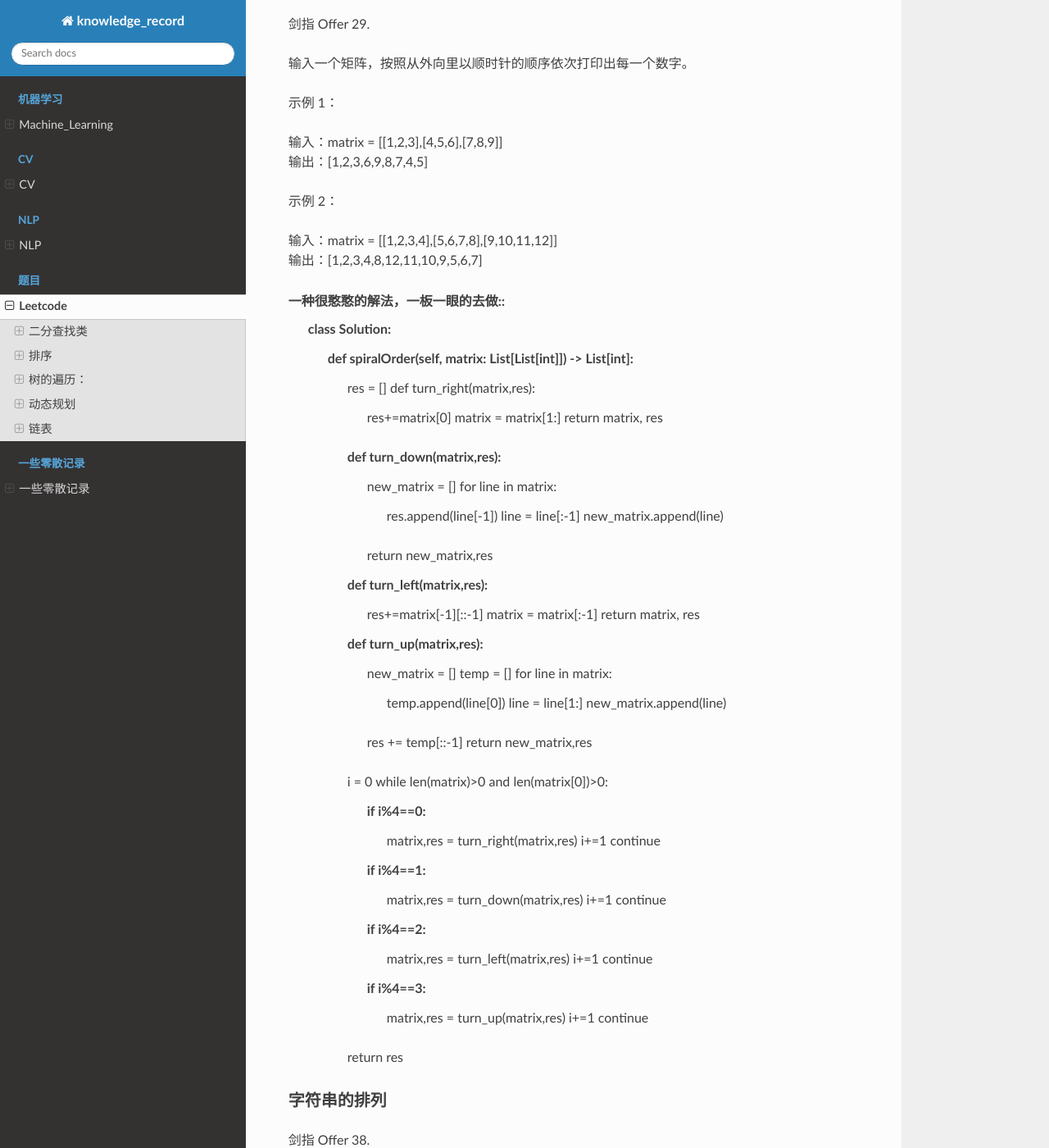
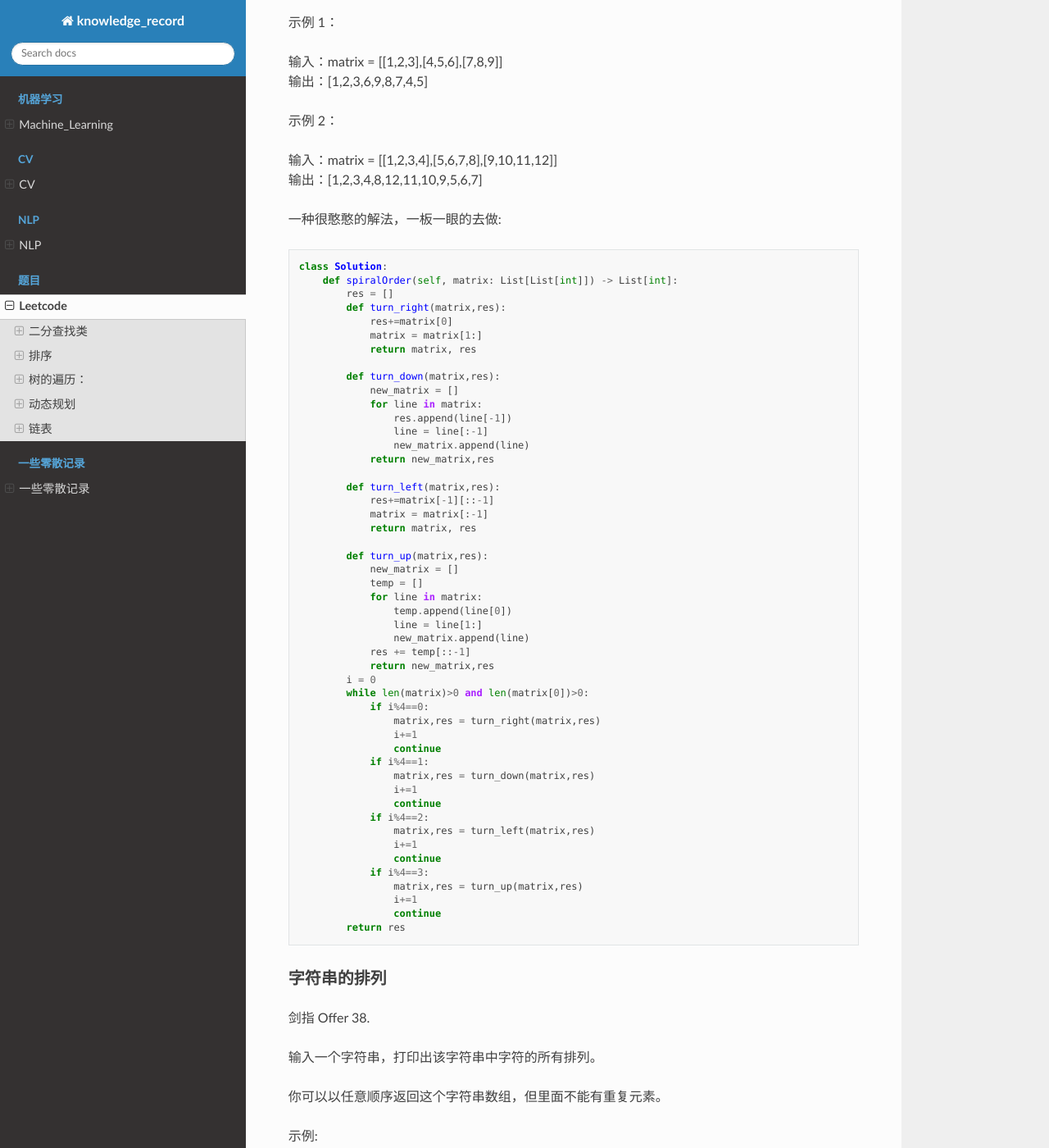
Before and after one commit to luochuankai-JHU/knowledge_record, a Sphinx documentation site: the page built from docs/leetcode/leetcode.rst, in a window 1280 px wide and 1400 px high, scrolled down 16824 px. Shown: the whole window at 82% size. Built offline with Sphinx 7.4.7 and the Read the Docs theme 2.0.0, drawn with Linux system fonts in a browser that asks for light colours; some of the changed text lies outside the part shown.

Commit message:
code format

```diff
--- a/docs/leetcode/leetcode.rst
+++ b/docs/leetcode/leetcode.rst
@@ -624,13 +624,12 @@ https://leetcode-cn.com/problems/shu-de-zi-jie-gou-lcof/solution/chao-hao-dong-k
 
 **好题目！！！**
 
-输入一棵二叉树和一个整数，打印出二叉树中节点值的和为输入整数的所有路径。从树的根节点开始往下一直到叶节点所经过的节点形成一条路径。
-
 .. image:: ../../_static/leetcode/剑指34.png
     :align: center
     :width: 400
 
-::
+输入一棵二叉树和一个整数，打印出二叉树中节点值的和为输入整数的所有路径。从树的根节点开始往下一直到叶节点所经过的节点形成一条路径。::
+
     def pathSum(self, root: TreeNode, target: int) -> List[List[int]]:
         res, path = [], []
         def order(root):
@@ -828,6 +827,7 @@ leetcode 5.
 | 输出：[1,2,3,4,8,12,11,10,9,5,6,7]
 
 一种很憨憨的解法，一板一眼的去做::
+
     class Solution:
         def spiralOrder(self, matrix: List[List[int]]) -> List[int]:
             res = []
@@ -927,7 +927,9 @@ leetcode 5.
 
 | 输入: [1, 2, 3, 2, 2, 2, 5, 4, 2]
 | 输出: 2
+
 ::
+
     def majorityElement(self, nums: List[int]) -> int:
         if nums==[]:
             return []
@@ -1030,6 +1032,7 @@ https://leetcode-cn.com/problems/fan-zhuan-lian-biao-lcof/solution/dong-hua-yan-
 输出：1->1->2->3->4->4
 
 ::
+
     # class ListNode:
     #     def __init__(self, x):
     #         self.val = x
@@ -1060,7 +1063,9 @@ https://leetcode-cn.com/problems/fan-zhuan-lian-biao-lcof/solution/dong-hua-yan-
 
 不用额外空间合并两个排序的list
 ---------------------------------
+
 ::
+
     list1 = [1,3,5,7,8,9,13]
     list2 = [0,3,5,8,13,16]
 
```
